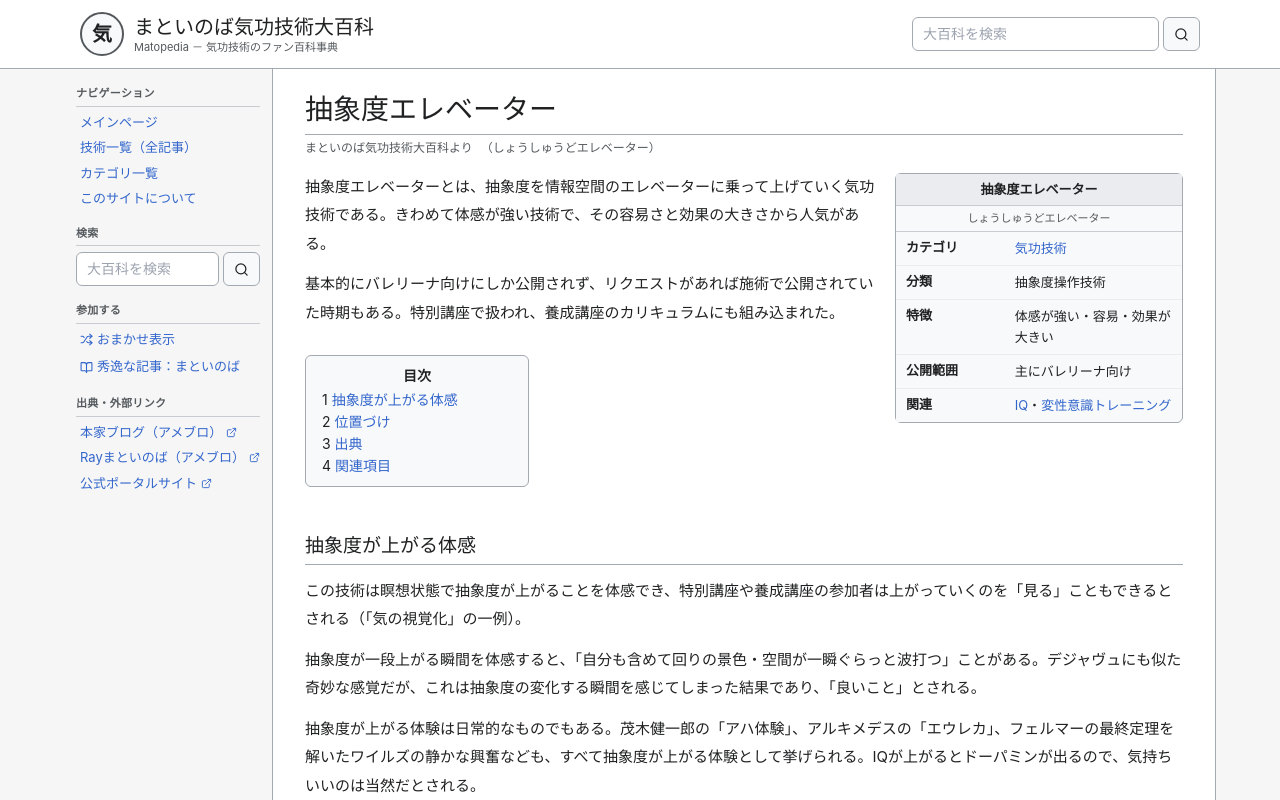
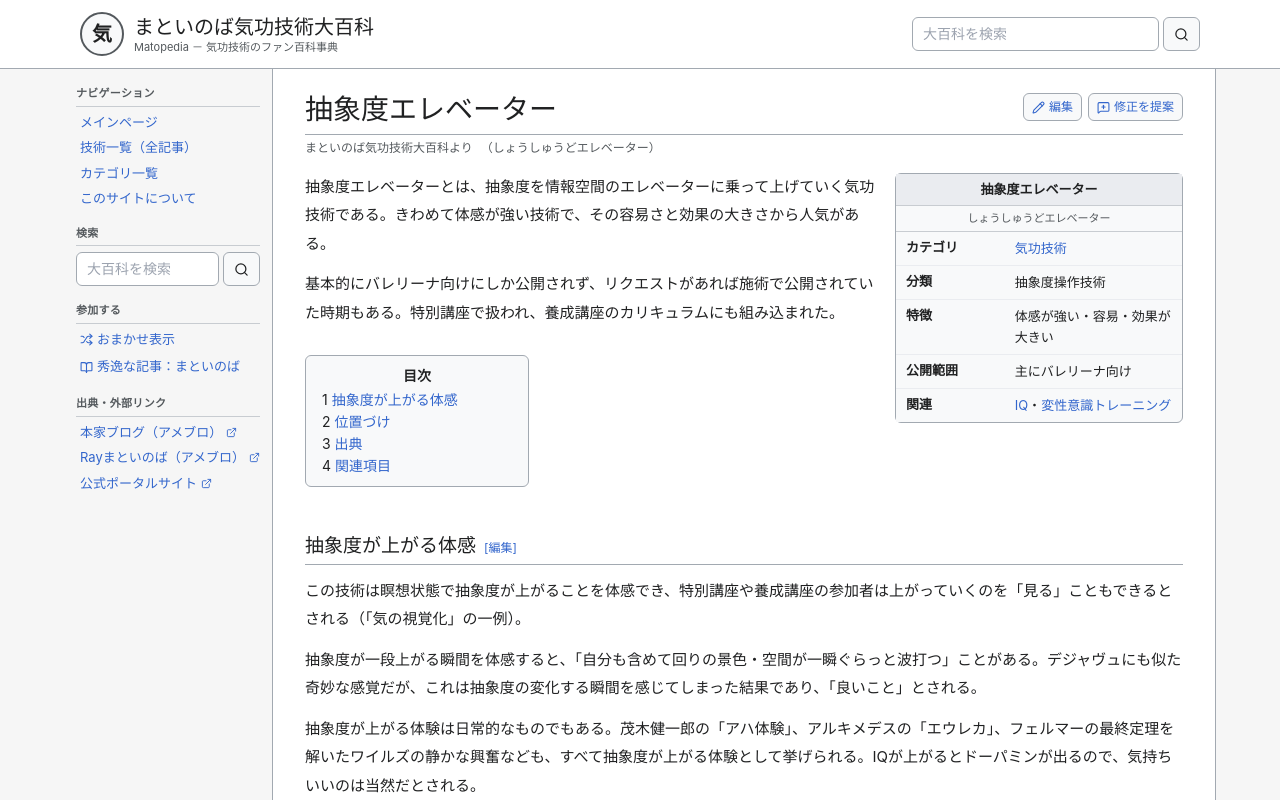
Before and after one commit to Shunya0421/matopedia, a React (Vite) app: page /wiki/abstract-elevator in a window 1280 px wide. Shown: the top 800 px of the page. Built offline with nearby package versions, Linux system fonts and the light colour scheme.

Commit message:
有志編集機能追加（全327記事）

```diff
--- /dev/null
+++ b/src/config.ts
@@ -0,0 +1,27 @@
+// サイト設定
+// 有志編集（GitHub連携）用のリポジトリ情報。
+// GitHubにリポジトリを作ったら、以下2つを自分のものに書き換えてください。
+export const SITE_CONFIG = {
+  // GitHubリポジトリ（例: "yourname/matopedia"）
+  githubRepo: 'your-github-username/matopedia',
+  // 記事データのファイルパス
+  articlesFilePath: 'src/data/articles.ts',
+  // ブランチ
+  branch: 'main',
+}
+
+// GitHub編集URLを生成
+export function githubEditUrl(): string {
+  const { githubRepo, articlesFilePath, branch } = SITE_CONFIG
+  return `https://github.com/${githubRepo}/edit/${branch}/${articlesFilePath}`
+}
+
+// GitHub新規Issue（修正提案）URLを生成
+export function githubIssueUrl(articleTitle: string, slug: string): string {
+  const { githubRepo } = SITE_CONFIG
+  const title = encodeURIComponent(`【修正提案】${articleTitle}`)
+  const body = encodeURIComponent(
+    `記事「${articleTitle}」（slug: ${slug}）への修正提案です。\n\n## 修正内容\n\n\n## 出典・根拠\n\n`
+  )
+  return `https://github.com/${githubRepo}/issues/new?title=${title}&body=${body}`
+}
--- a/src/index.css
+++ b/src/index.css
@@ -231,6 +231,25 @@
   @apply text-[14px] space-y-2 my-2;
 }
 
+/* ---- 編集バー（有志編集） ---- */
+.wiki-article-head {
+  @apply flex items-start justify-between gap-3 border-b border-[#a2a9b1] pb-1.5 mb-1;
+}
+.wiki-article-head .wiki-h1 {
+  @apply border-b-0 pb-0 mb-0 flex-1 min-w-0;
+}
+.wiki-editbar {
+  @apply flex gap-1.5 shrink-0 pt-1;
+}
+.wiki-edit-btn {
+  @apply inline-flex items-center gap-1 text-[12px] border border-[#a2a9b1] rounded-sm
+    px-2 py-1 bg-[#f8f9fa] text-[#3366cc] hover:bg-[#eaecf0] no-underline transition-colors;
+}
+.wiki-section-edit {
+  @apply text-[12px] font-normal text-[#3366cc] hover:underline ml-2 no-underline;
+  font-family: -apple-system, BlinkMacSystemFont, "Segoe UI", "Hiragino Sans", sans-serif;
+}
+
 /* ---- カテゴリバー・更新日時 ---- */
 .wiki-catbar {
   @apply border border-[#c8ccd1] bg-[#f8f9fa] rounded-sm px-3 py-1.5 text-[12px] text-[#54595d] mt-8;
--- a/src/pages/AboutPage.tsx
+++ b/src/pages/AboutPage.tsx
@@ -28,6 +28,24 @@ export default function AboutPage() {
         施術・講座の最新情報（料金・日程等）は必ず公式ブログ・公式予約フォームで確認してください。
       </p>
 
+      <h2 className="wiki-h2">有志編集について</h2>
+      <p className="wiki-p">
+        当サイトはWikipediaと同じく、<strong>有志による編集を歓迎</strong>します。誤りの修正・技術の追記・出典の追加などにご協力ください。
+      </p>
+      <p className="wiki-p">
+        編集は<strong>GitHub</strong>を通じて行います（無料アカウントが必要です）。各記事ページの右上にある
+        「<strong>編集</strong>」ボタンから記事のソースを直接編集して修正提案（プルリクエスト）を送るか、
+        「<strong>修正を提案</strong>」ボタンからIssue（修正提案フォーム）で内容をお知らせください。
+        内容は管理者がレビューした上で反映します。
+      </p>
+      <ul className="wiki-related">
+        <li><strong>編集</strong> ― 記事ソース（articles.ts）をGitHub上で直接編集。プルリクエストで提案できます</li>
+        <li><strong>修正を提案</strong> ― GitHubの知識がなくても、フォームに書くだけで提案できます</li>
+      </ul>
+      <p className="wiki-p">
+        編集にあたっては、独自の効果断言や出典のない創作は避け、できる限り出典（ブログ記事等）を明記してください。
+      </p>
+
       <h2 className="wiki-h2">公式リンク</h2>
       <ul className="wiki-related">
         <li><a className="wiki-link" href="https://ameblo.jp/matoinoba/" target="_blank" rel="noreferrer">気功師から見たバレエとヒーリングのコツ～「まといのば」ブログ</a></li>
--- a/src/pages/ArticlePage.tsx
+++ b/src/pages/ArticlePage.tsx
@@ -2,7 +2,8 @@ import { useEffect } from 'react'
 import { Link, useParams } from 'react-router'
 import { getArticle } from '@/data/articles'
 import { WikiText, WikiPara } from '@/components/WikiText'
-import { ExternalLink } from 'lucide-react'
+import { ExternalLink, Pencil, MessageSquarePlus } from 'lucide-react'
+import { githubEditUrl, githubIssueUrl } from '@/config'
 
 export default function ArticlePage() {
   const { slug } = useParams()
@@ -27,7 +28,29 @@ export default function ArticlePage() {
 
   return (
     <div className="wiki-page">
-      <h1 className="wiki-h1">{article.title}</h1>
+      <div className="wiki-article-head">
+        <h1 className="wiki-h1">{article.title}</h1>
+        <div className="wiki-editbar">
+          <a
+            href={githubEditUrl()}
+            target="_blank"
+            rel="noreferrer"
+            className="wiki-edit-btn"
+            title="GitHubでこの記事のソースを編集（要GitHubアカウント）"
+          >
+            <Pencil size={13} /> 編集
+          </a>
+          <a
+            href={githubIssueUrl(article.title, article.slug)}
+            target="_blank"
+            rel="noreferrer"
+            className="wiki-edit-btn"
+            title="GitHubのIssueで修正を提案"
+          >
+            <MessageSquarePlus size={13} /> 修正を提案
+          </a>
+        </div>
+      </div>
       <p className="wiki-subtitle">
         まといのば気功技術大百科より
         {article.reading && <span className="ml-2 text-[#54595d]">（{article.reading}）</span>}
@@ -95,6 +118,15 @@ export default function ArticlePage() {
         <section key={i}>
           <h2 className="wiki-h2" id={`sec-${i + 1}`}>
             {s.heading}
+            <a
+              href={githubEditUrl()}
+              target="_blank"
+              rel="noreferrer"
+              className="wiki-section-edit"
+              title="このセクションを編集"
+            >
+              [編集]
+            </a>
           </h2>
           {s.paras.map((p, j) => (
             <WikiPara key={j} text={p} />
--- a/src/pages/MainPage.tsx
+++ b/src/pages/MainPage.tsx
@@ -15,6 +15,10 @@ export default function MainPage() {
         <Link to="/wiki/matoinoba" className="wiki-link">「まといのば」</Link>
         のブログに散らばる気功技術・バレエ技法・心の理論を、百科事典形式でまとめた非公式ファンサイトです。
         現在 <strong>{articles.length}</strong> 件の記事を収録しています。
+        <span className="block mt-1.5 text-[#3366cc]">
+          このサイトは有志編集を歓迎しています。各記事の「編集」「修正を提案」ボタンからご参加ください（
+          <Link to="/about" className="wiki-link">詳しくはこちら</Link>）。
+        </span>
       </div>
 
       <div className="grid md:grid-cols-2 gap-4 mt-5">
```
